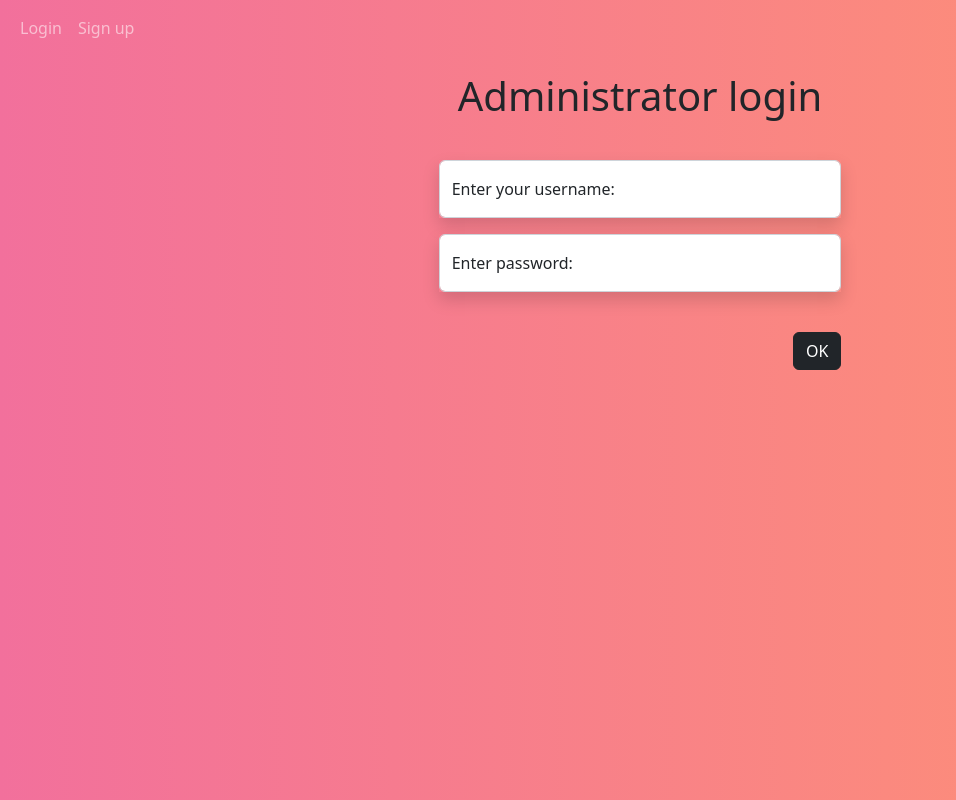
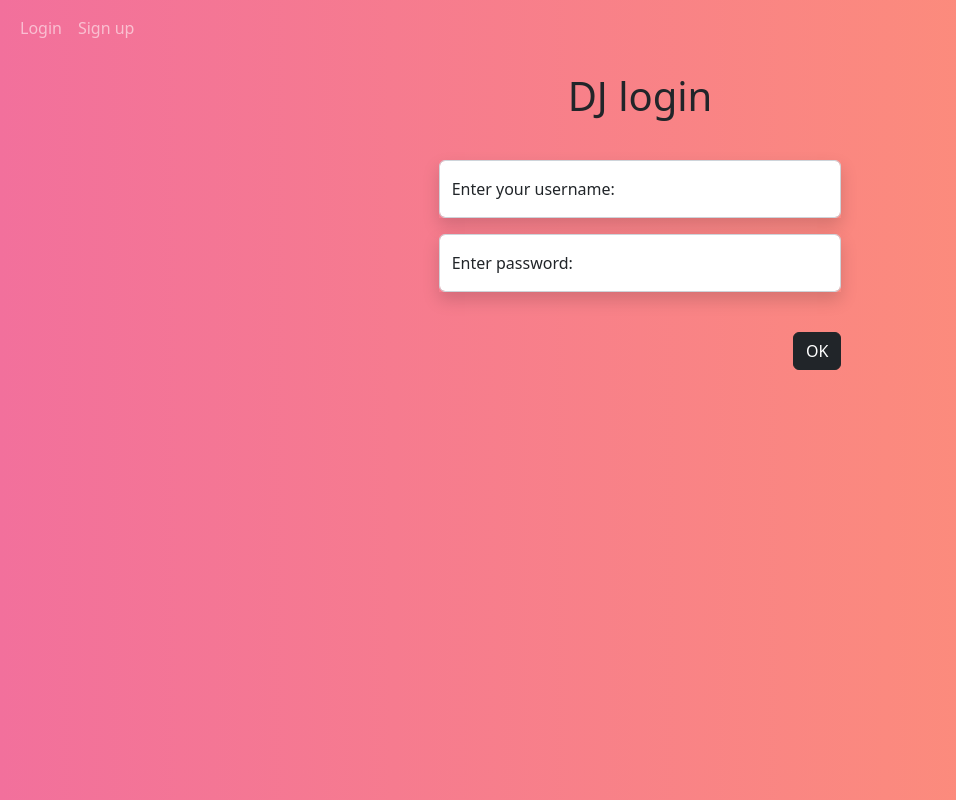
Before and after one commit to EliasSchuhmacher/RequestDJ, a Vue app in the folder client/: page /login in a window 1280 px wide. Shown: the whole page, without its empty margins (0-956 px from the left). Built offline with nearby package versions, Linux system fonts and the light colour scheme; no server answers.

Commit message:
Style changes + new icon

```diff
--- a/client/index.html
+++ b/client/index.html
@@ -4,7 +4,7 @@
     <meta charset="UTF-8" />
     <link rel="icon" href="/favicon.ico" />
     <meta name="viewport" content="width=device-width, initial-scale=1.0" />
-    <title>Lab4</title>
+    <title>RequestDJ</title>
   </head>
   <body>
     <div id="app"></div>
--- a/client/src/views/Login.vue
+++ b/client/src/views/Login.vue
@@ -1,7 +1,7 @@
 <template>
   <div class="row pb-3">
     <div class="col d-flex justify-content-center">
-      <h1>Administrator login</h1>
+      <h1>DJ login</h1>
     </div>
   </div>
   <div class="row">
```
Also changed, not shown: 1 other file (tests, documents, lock files or other folders).
